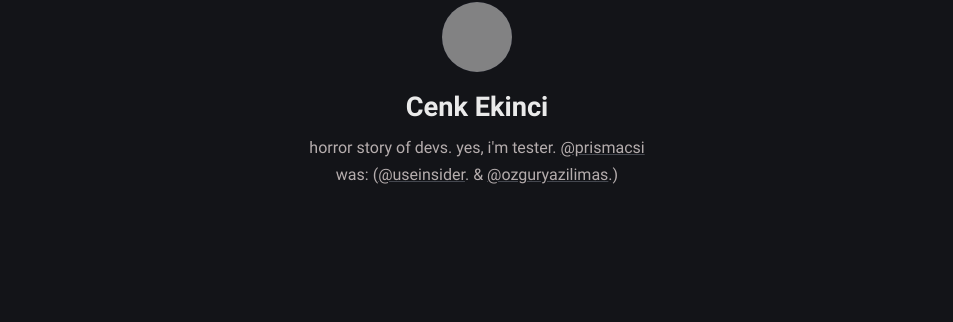
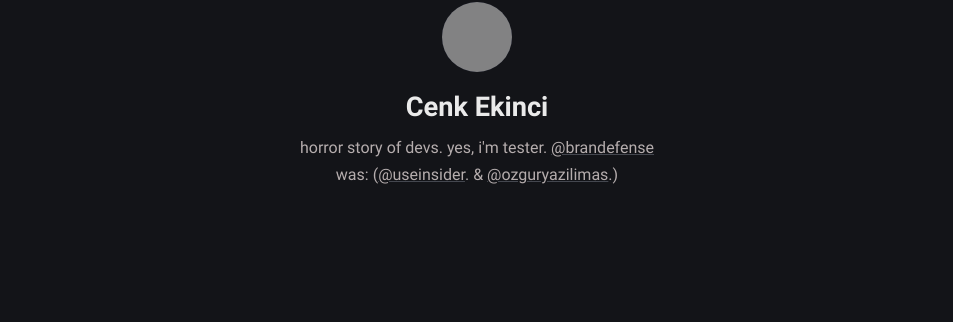
Before and after one commit to cenkekinci/cenkekinci.github.io, a Jekyll site: the page built from index.md, in a window 1280 px wide. Shown: the part 166-488 px from the top of the page, without its empty margins (163-1116 px from the left). Built offline with Jekyll 4.4.1, drawn with Linux system fonts in a browser that asks for light colours; grey boxes are pictures that could not be loaded.

Commit message:
brandefense update

```diff
--- a/_config.yml
+++ b/_config.yml
@@ -12,7 +12,7 @@ mode: dark # default theme "dark" | "light"
 author:
   name: Cenk Ekinci
   bio: >+
-    horror story of devs. yes, i'm tester. <a href="https://twitter.com/prismacsi" target="_blank" rel="noopener">@prismacsi</a> <br>
+    horror story of devs. yes, i'm tester. <a href="https://twitter.com/brandefense" target="_blank" rel="noopener">@brandefense</a> <br>
     was: (<a href="https://twitter.com/useinsider" target="_blank" rel="noopener">@useinsider</a>. & <a href="https://twitter.com/ozguryazilimas" target="_blank" rel="noopener">@ozguryazilimas</a>.)
     </br>
   username: username
```
